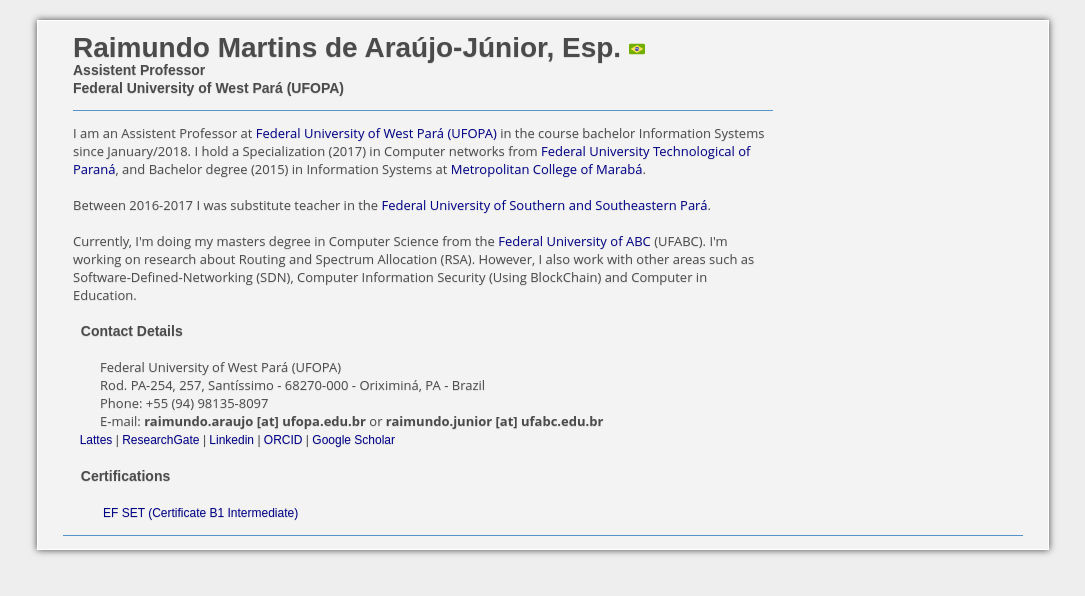
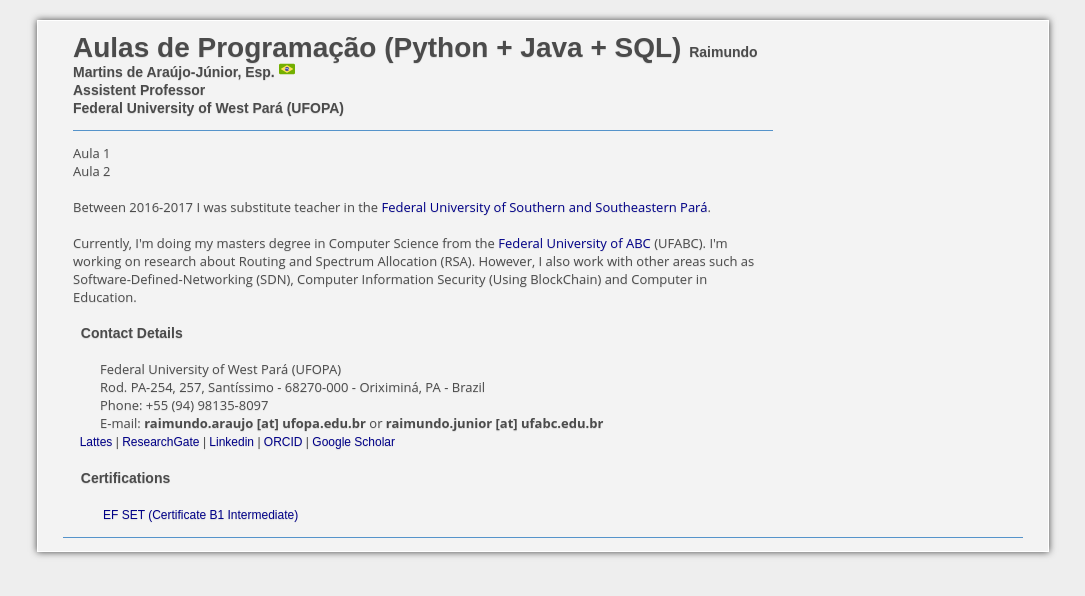
Before and after one commit to profjuniormartins/profjuniormartins.github.io, a plain HTML site: page pdm/index.html in a window 1280 px wide. Shown: the whole page, without its empty margins (97-1182 px from the left). Drawn offline with Linux system fonts and the light colour scheme; a script that the page names is missing.

Commit message:
Update index.html

```diff
--- a/pdm/index.html
+++ b/pdm/index.html
@@ -44,6 +44,9 @@
 		<div class="nine columns">
 			<p>&nbsp;&nbsp;&nbsp;</p>
 			<span style="font-size: 28px; font-family: Arial, Helvetica, sans-serif; font-weight: bold">
+				Aulas de Programação (Python + Java + SQL)
+			</span>
+			<span style="font-size: 14px; font-family: Arial, Helvetica, sans-serif; font-weight: bold">
 				Raimundo Martins de Ara&uacute;jo-J&uacute;nior, Esp. <img src="../brasil.png" />
 			</span>
 			<span style="font-size: 14px; font-family: Arial, Helvetica, sans-serif; font-weight: bold">
@@ -55,8 +58,8 @@
 				<!--&nbsp;&nbsp;-->Federal University of West Pará (UFOPA)</span>
             <hr>
 
-			<p>I am an Assistent Professor at <a href="http://www.ufopa.edu.br/oriximina/" target="_blank">Federal University of West Pará (UFOPA)</a> in the course bachelor Information Systems since
-			January/2018. I hold a Specialization (2017) in Computer networks from <a href="http://pos-graduacao-ead.cp.utfpr.edu.br/redes-de-computadores/" target="_blank">Federal University Technological of Paraná</a>, and Bachelor degree (2015) in Information Systems at <a href="https://www.faculdademetropolitana.com.br/pt_br/?" target="_blank">Metropolitan College of Marabá</a>.</p>
+			<p>Aula 1</p>
+			<p>Aula 2</p>
 			<br>
 			<p>Between 2016-2017 I was substitute teacher in the <a href="https://faceel.unifesspa.edu.br/" target="_blank">Federal University of Southern and Southeastern Pará</a>.<br>
 			<br>
```
